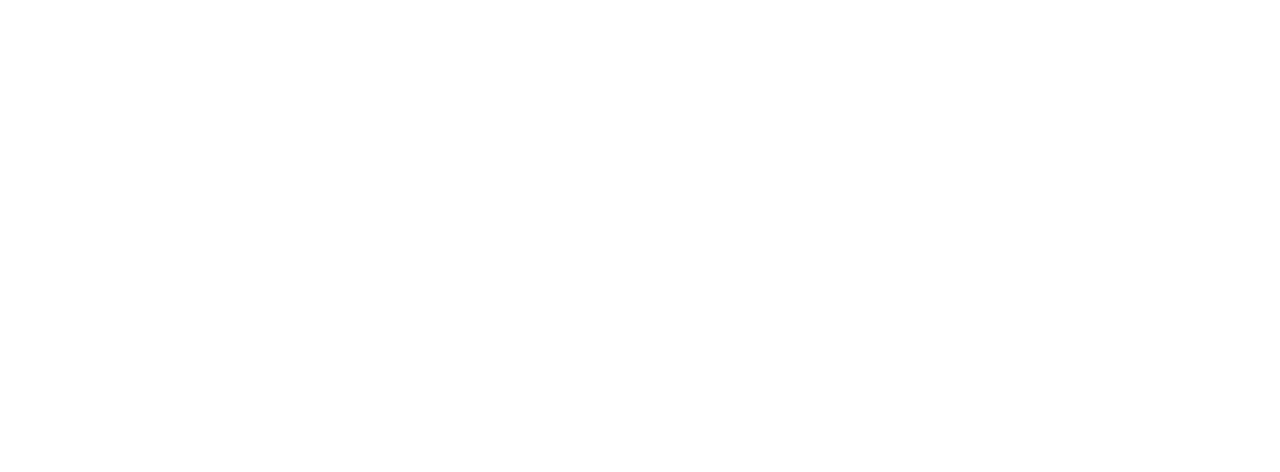
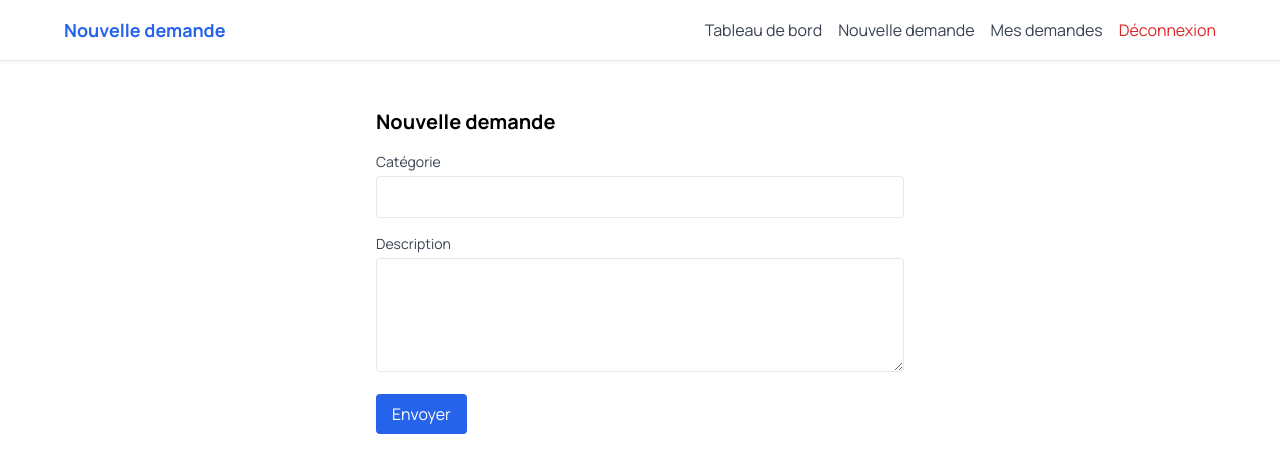
Before and after one commit to Mehdyy-33/allo-mairie, a React (Vite) app in the folder frontend/: page /nouvelle-demande in a window 1280 px wide. Before the commit this address had no page. Shown: the top 472 px of the page. Built offline with nearby package versions, Linux system fonts and the light colour scheme; sample sign-in values are in the browser's storage.

Commit message:
ajout des page nouvelle demande et mes demande pour tester la navigation du header

```diff
--- a/frontend/src/App.jsx
+++ b/frontend/src/App.jsx
@@ -9,13 +9,17 @@
 import AdminDashboard from './pages/AdminDashboard'
 import ProtectedRoute from './components/ProtectedRoute'
 import CitizenDashboard from './pages/CitizenDashboard'
+import NouvelleDemande from './pages/NouvelleDemande';
+import MesDemandes from './pages/MesDemandes';
 
 function App() {
   return (
     <Router>
       <Routes>
         <Route path="/dashboard" element={<ProtectedRoute><CitizenDashboard /></ProtectedRoute>} />
-        {/* Page d’accueil avec Header + Footer */}
+<Route path="/nouvelle-demande" element={<ProtectedRoute><NouvelleDemande /></ProtectedRoute>} />
+<Route path="/demandes" element={<ProtectedRoute><MesDemandes /></ProtectedRoute>} />
+
         <Route
           path="/"
           element={
--- /dev/null
+++ b/frontend/src/pages/MesDemandes.jsx
@@ -0,0 +1,49 @@
+import { useEffect, useState } from 'react';
+import axios from 'axios';
+import CitizenHeader from '../components/CitizenHeader';
+
+export default function MesDemandes() {
+  const [requests, setRequests] = useState([]);
+
+  useEffect(() => {
+    const fetchRequests = async () => {
+      try {
+        const token = localStorage.getItem('token');
+        const response = await axios.get(`${import.meta.env.VITE_API_URL}/requests/user`, {
+          headers: {
+            Authorization: `Bearer ${token}`,
+          },
+        });
+        setRequests(response.data);
+      } catch (error) {
+        console.error('Erreur lors du chargement des demandes :', error);
+      }
+    };
+    fetchRequests();
+  }, []);
+
+  return (
+    <>
+      <CitizenHeader />
+      <div className="max-w-4xl mx-auto p-6">
+        <h1 className="text-2xl font-bold mb-4">Mes demandes</h1>
+        <div className="space-y-4">
+          {requests.length === 0 ? (
+            <p className="text-gray-600">Aucune demande enregistrée.</p>
+          ) : (
+            requests.map((req) => (
+              <div key={req.id} className="border rounded p-4 bg-white shadow-sm">
+                <h2 className="font-semibold">{req.category}</h2>
+                <p className="text-sm text-gray-700">{req.description}</p>
+                <p className="text-sm text-gray-500">Créée le : {new Date(req.createdAt).toLocaleDateString()}</p>
+                <span className="inline-block text-xs mt-1 px-2 py-1 bg-gray-100 rounded">
+                  Statut : {req.status}
+                </span>
+              </div>
+            ))
+          )}
+        </div>
+      </div>
+    </>
+  );
+}
--- /dev/null
+++ b/frontend/src/pages/NouvelleDemande.jsx
@@ -0,0 +1,71 @@
+import { useState } from 'react';
+import { useNavigate } from 'react-router-dom';
+import axios from 'axios';
+import CitizenHeader from '../components/CitizenHeader';
+
+export default function NouvelleDemande() {
+  const [form, setForm] = useState({
+    category: '',
+    description: '',
+  });
+  const navigate = useNavigate();
+
+  const handleChange = (e) => {
+    setForm({ ...form, [e.target.name]: e.target.value });
+  };
+
+  const handleSubmit = async (e) => {
+    e.preventDefault();
+    try {
+      const token = localStorage.getItem('token');
+      await axios.post(`${import.meta.env.VITE_API_URL}/requests`, form, {
+        headers: {
+          Authorization: `Bearer ${token}`,
+        },
+      });
+      navigate('/dashboard');
+    } catch (err) {
+      console.error('Erreur envoi demande :', err);
+      alert("Une erreur est survenue lors de l'envoi de la demande.");
+    }
+  };
+
+  return (
+    <>
+      <CitizenHeader />
+      <div className="max-w-xl mx-auto p-6">
+        <h1 className="text-xl font-bold mb-4">Nouvelle demande</h1>
+        <form onSubmit={handleSubmit} className="space-y-4">
+          <div>
+            <label className="block text-sm font-medium text-gray-700">Catégorie</label>
+            <input
+              type="text"
+              name="category"
+              value={form.category}
+              onChange={handleChange}
+              className="w-full mt-1 border p-2 rounded"
+              required
+            />
+          </div>
+          <div>
+            <label className="block text-sm font-medium text-gray-700">Description</label>
+            <textarea
+              name="description"
+              value={form.description}
+              onChange={handleChange}
+              className="w-full mt-1 border p-2 rounded"
+              rows={4}
+              required
+            />
+          </div>
+          <button
+            type="submit"
+            className="bg-blue-600 text-white py-2 px-4 rounded hover:bg-blue-700"
+          >
+            Envoyer
+          </button>
+        </form>
+      </div>
+    </>
+  );
+}
```
